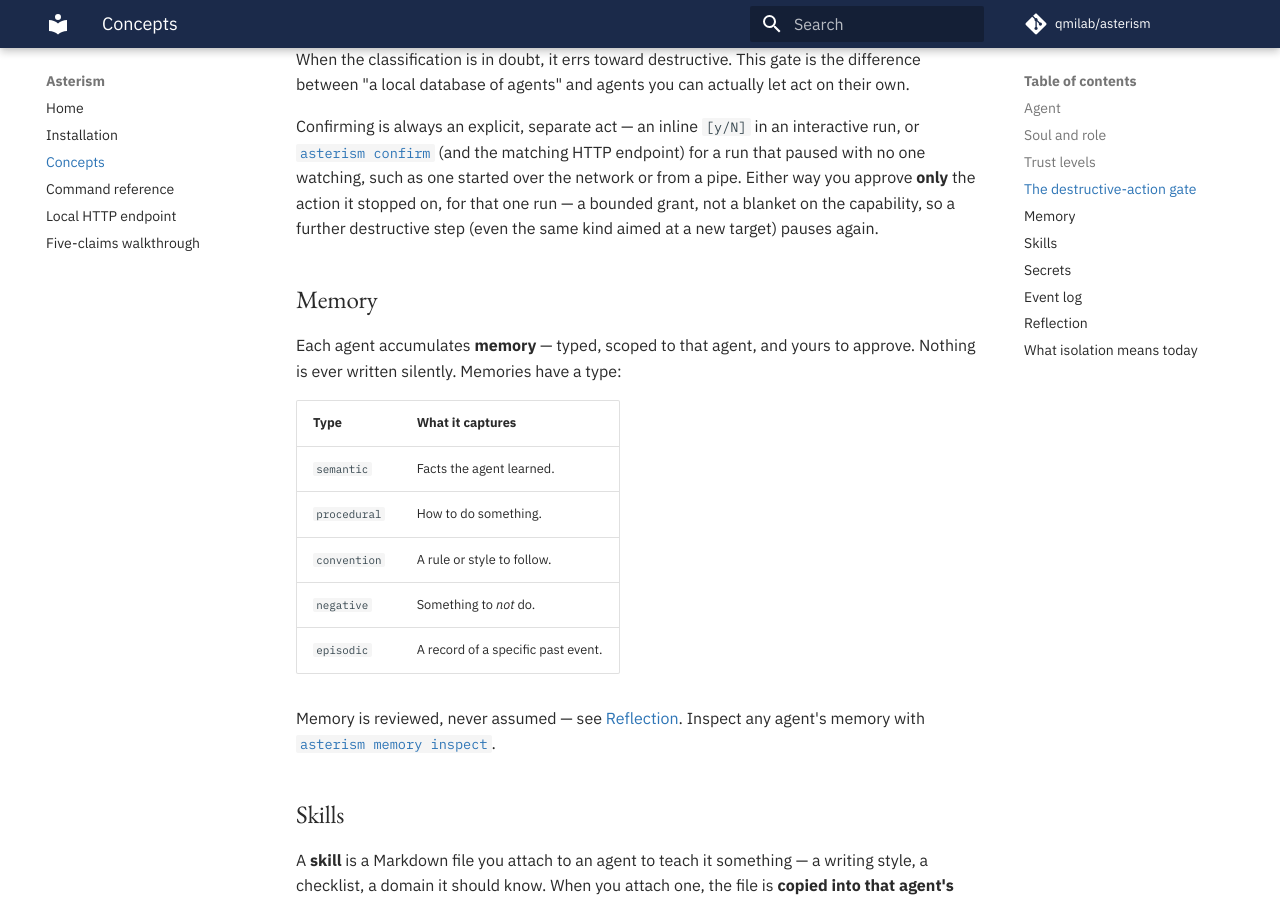
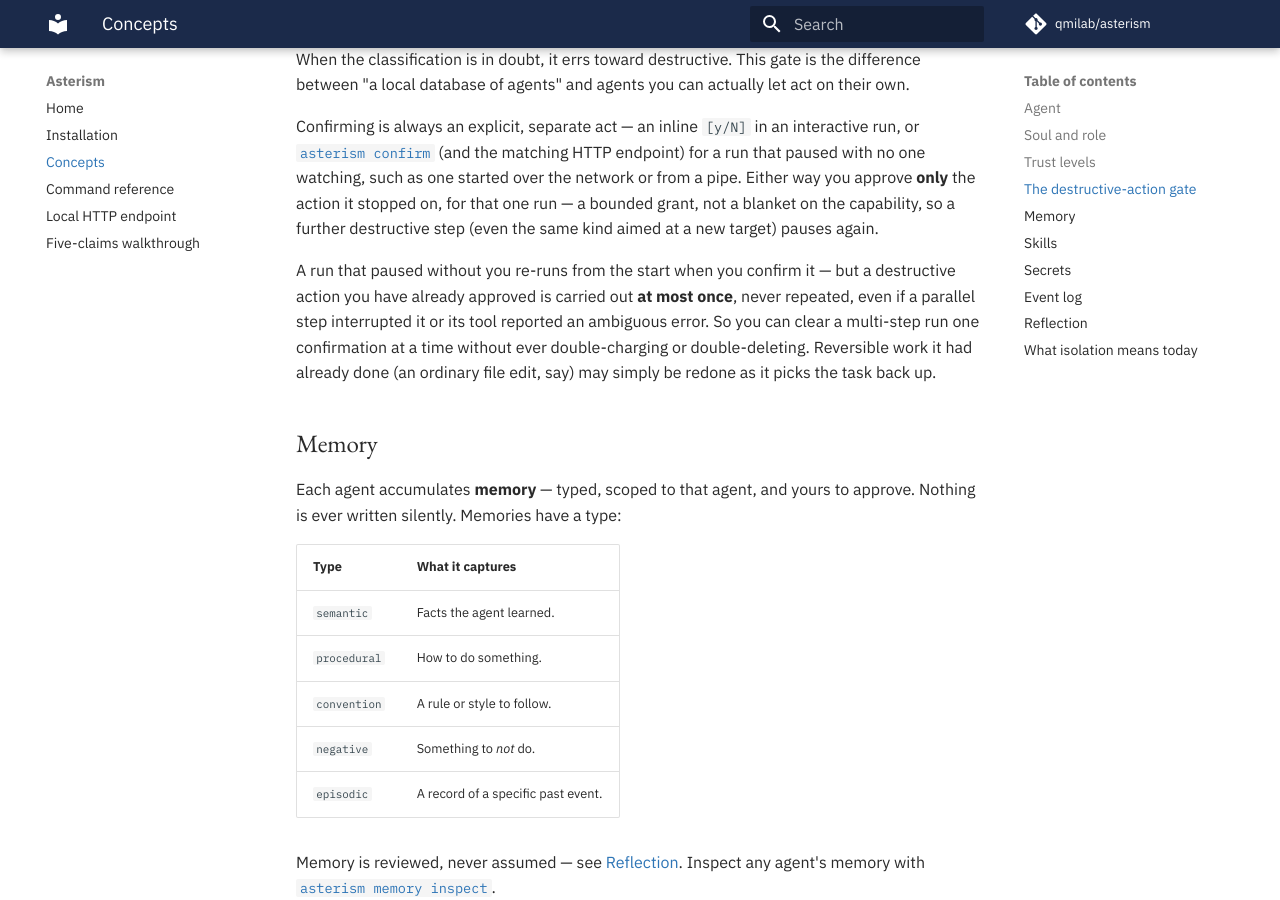
Before and after one commit to qmilab/asterism, an MkDocs documentation site: the page built from docs/concepts.md, in a window 1280 px wide and 900 px high, scrolled down 2041 px. Built offline with MkDocs 1.6.1 and Material for MkDocs 9.7.7, drawn with Linux system fonts in a browser that asks for light colours; comment, search, counter and statistics services are not loaded.

Commit message:
docs: state the confirm/resume at-most-once guarantee in concepts (#30)
Adds a one-paragraph guarantee to the destructive-action-gate section of concepts.md: a confirmed destructive action is carried out at most once on resume (never repeated, even across an interruption or ambiguous error), while reversible work may be redone. Follow-up to #17.

```diff
--- a/docs/concepts.md
+++ b/docs/concepts.md
@@ -84,6 +84,13 @@ HTTP endpoint) for a run that paused with no one watching, such as one started o
 the network or from a pipe. Either way you approve **only** the action it stopped
 on, for that one run — a bounded grant, not a blanket on the capability, so a
 further destructive step (even the same kind aimed at a new target) pauses again.
+
+A run that paused without you re-runs from the start when you confirm it — but a
+destructive action you have already approved is carried out **at most once**, never
+repeated, even if a parallel step interrupted it or its tool reported an ambiguous
+error. So you can clear a multi-step run one confirmation at a time without ever
+double-charging or double-deleting. Reversible work it had already done (an ordinary
+file edit, say) may simply be redone as it picks the task back up.
 
 ## Memory
 
```
